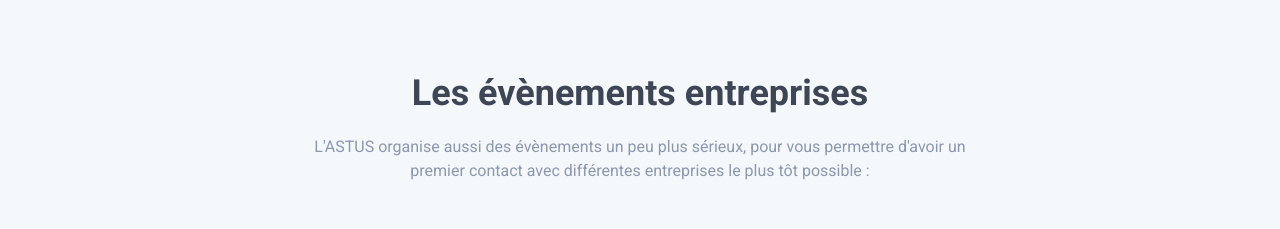
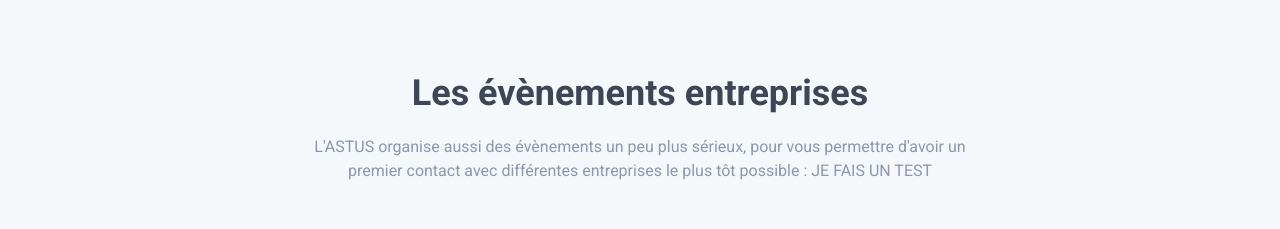
Before and after one commit to astusInsaLyon/site, a Nuxt app: page /astus in a window 1280 px wide. Shown: the part 1040-1269 px from the top of the page. Built offline with nearby package versions, Linux system fonts and the light colour scheme.

Commit message:
test commit

```diff
--- a/components/TC/TcAstusEntreprise.vue
+++ b/components/TC/TcAstusEntreprise.vue
@@ -8,7 +8,7 @@
             <p>
               L'ASTUS organise aussi des évènements un peu plus sérieux, pour
               vous permettre d'avoir un premier contact avec différentes
-              entreprises le plus tôt possible :
+              entreprises le plus tôt possible : JE FAIS UN TEST
             </p>
 
           </div>
```
